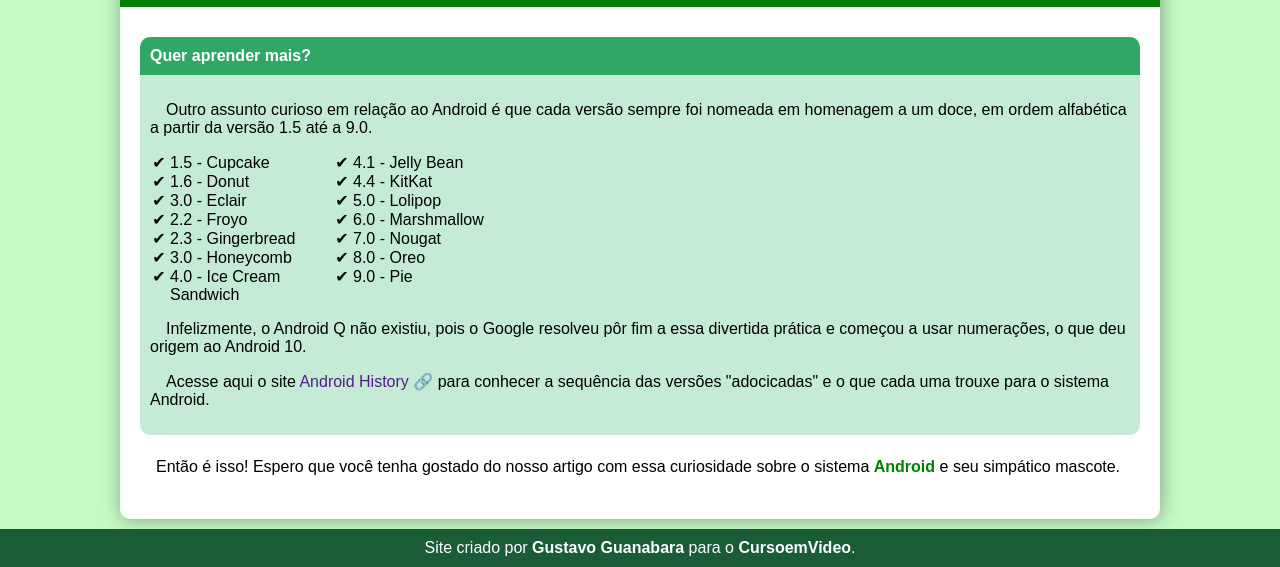
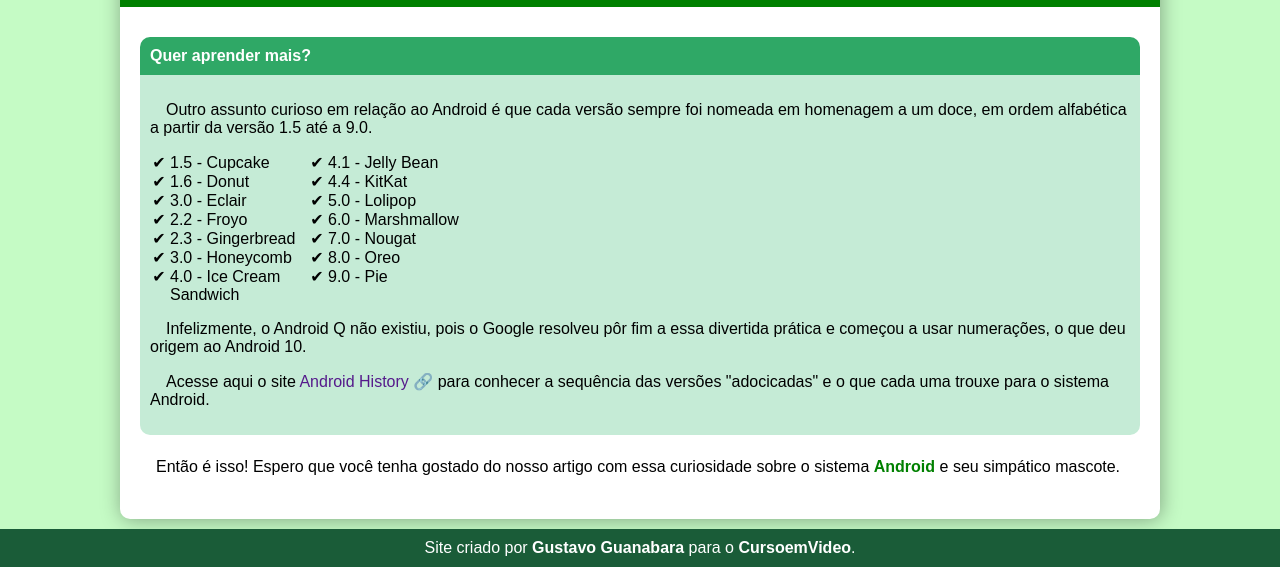
Before and after one commit to LuanKDT/HTML-CSS, a plain HTML site: page Desafios/android/index.html in a window 1280 px wide. Shown: the part 2290-2857 px from the top of the page. Drawn offline with Linux system fonts and the light colour scheme.

Commit message:
Update style.css

```diff
--- a/Desafios/android/style.css
+++ b/Desafios/android/style.css
@@ -190,7 +190,7 @@
 #lista1{
    list-style: '\2714\00A0';
    columns: 2;
-   min-width: 150px;
-   max-width: 350px;
+   min-width: 0px;
+   max-width: 300px;
    padding-left: 20px;
 }
```
